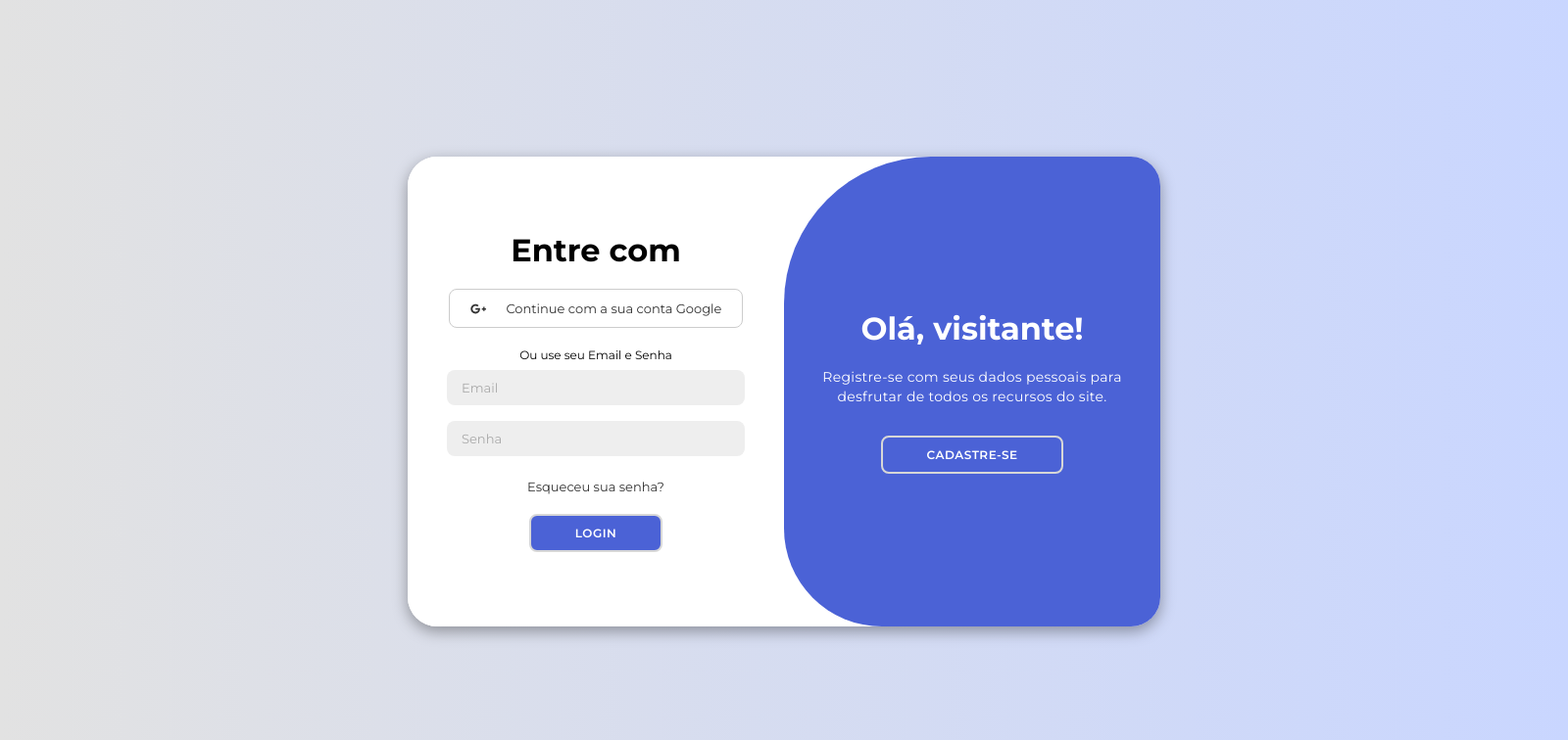
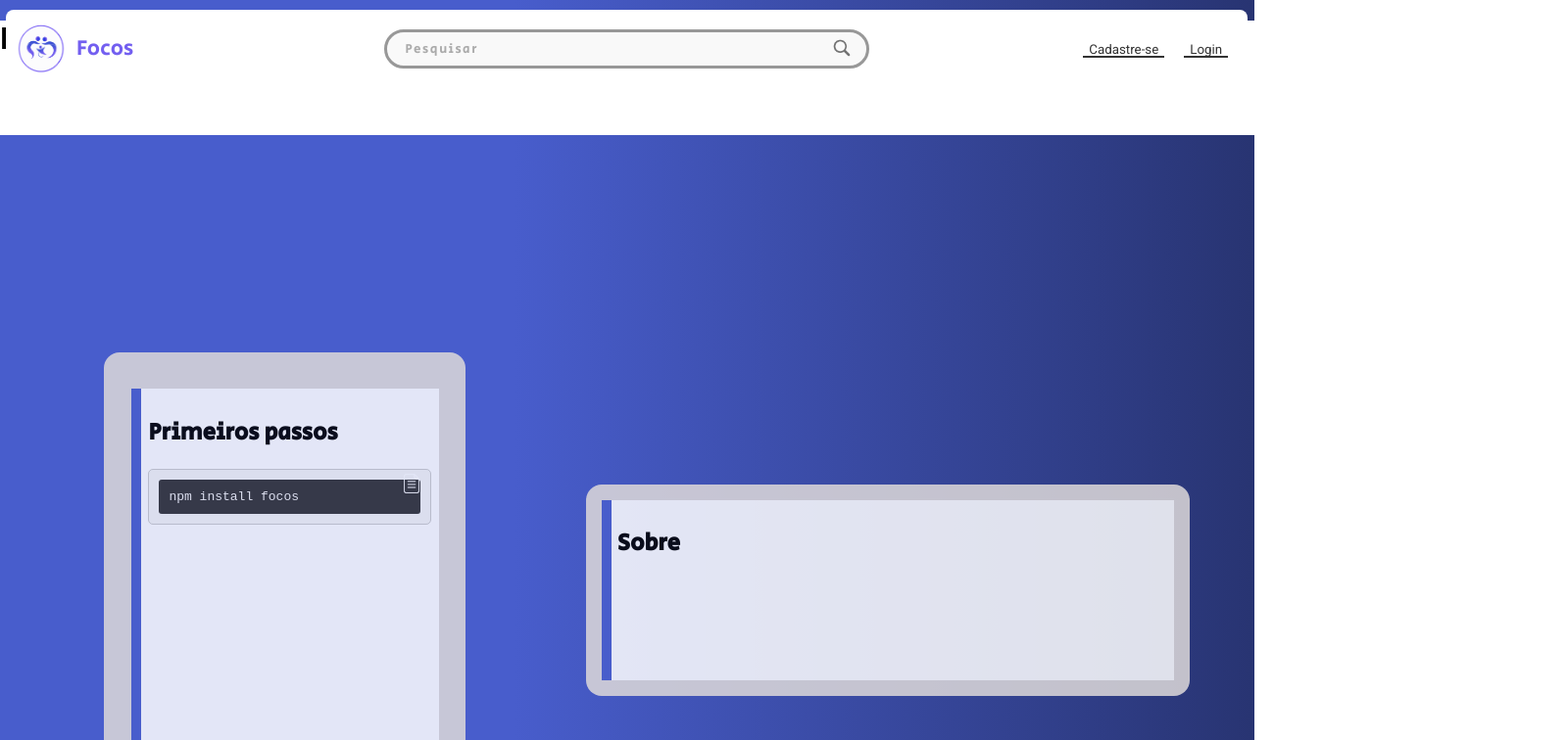
Before and after one commit to RafaelTome22/TCC-ETEC-JARAGUA, a React (Create React App) app in the folder projeto-react/: page / in a window 1280 px wide. Shown: the top 756 px of the page at 98% size, 1600 px wide, since content can reach past the window. Built offline with nearby package versions, Linux system fonts and the light colour scheme; no server answers.

Commit message:
iniciando a vitrine (new)

```diff
--- a/projeto-react/src/PAGES/vitrine.js
+++ b/projeto-react/src/PAGES/vitrine.js
@@ -92,6 +92,17 @@ function Vitrine() {
         </div> {/* Fim do header botões de login e cadastro */}
       </header> {/* Fim do header */}
 
+      <div className='apresentacao'> {/* inicio do container de apresentação */}
+        <div className='conteudo-apresentacao'> {/* inicio do container de conteudo da apresentação */}
+            <div className='texto-conteudo-apresentacao'> {/* inicio do container de texto do conteudo da apresentação */}
+              <h1 className='titulo-apresentacao'>Bem-vindo ao Focos </h1>
+            </div> {/* fim do container de texto do conteudo da apresentação */}
+            <div className='image-conteudo-apresentacao'> {/* inicio do container de imagem do conteudo da apresentação */}
+
+            </div> {/* fim do container de texto do conteudo da apresentação */}
+        </div> {/* fim do container de conteudo da apresentação */}
+      </div> {/* fim do container de apresentação */}
+
       <article className={styles['article-body']}>
         <div className={styles['article-main']}>
           <div className={styles['exemp-cod']}>
--- a/projeto-react/src/routes.js
+++ b/projeto-react/src/routes.js
@@ -12,7 +12,7 @@ import RecuperaSenha from './PAGES/RecuperaSenha.js';
 function RoutesApp() {
   return (
     <Routes>
-      <Route path="/" element={<SignupPage />} />
+      <Route path="/" element={<Vitrine />} />
       <Route path="/biblioteca" element={<Biblioteca />} />
       <Route path="/login" element={<SignupPage />} />
       <Route path="/Visao" element={<Visao /> }  />
```
